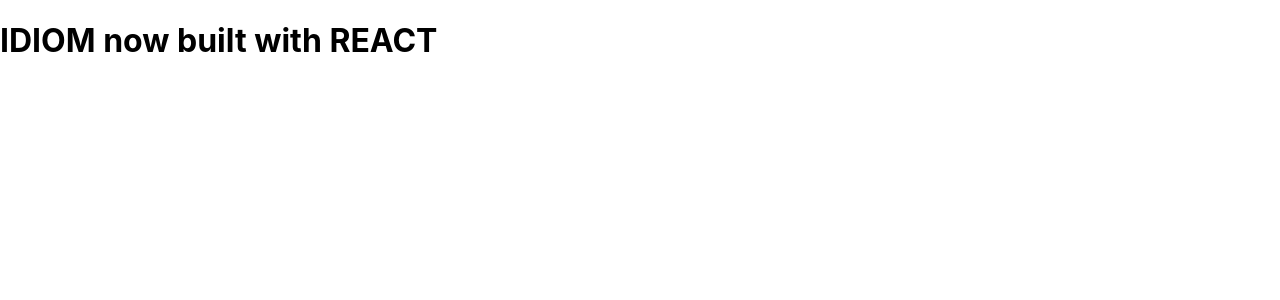
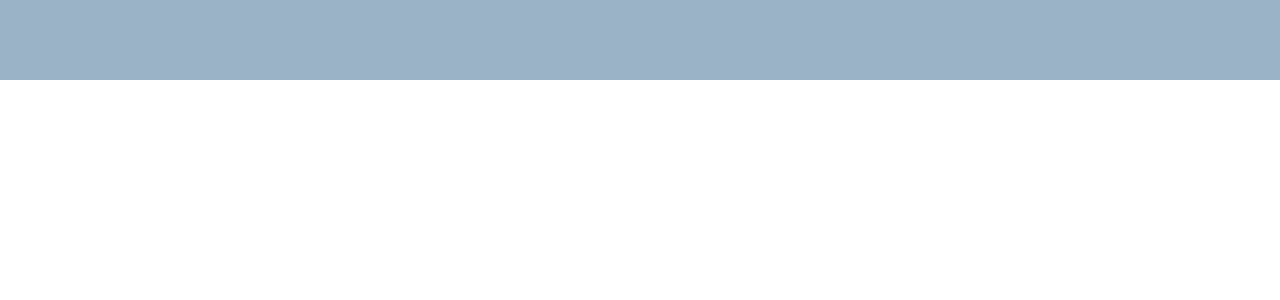
Before and after one commit to MattRueter/IDIOM, a React (Create React App) app: page / in a window 1280 px wide. Shown: the top 300 px of the page. Built offline with nearby package versions, Linux system fonts and the light colour scheme.

Commit message:
CREATE Components directory & ADD/IMPLEMENT Navbar component.

```diff
--- a/src/App.js
+++ b/src/App.js
@@ -1,9 +1,9 @@
-
+import Navbar from './Components/Navbar.js';
 
 function App() {
   return (
     <div>
-      <h1>IDIOM now built with REACT</h1>
+      <Navbar />
     </div>
   );
 }
--- /dev/null
+++ b/src/Components/Navbar.js
@@ -0,0 +1,15 @@
+const navbar ={
+	display: "flex",
+	justifyContent: "center",
+	alignItems: "center",
+	backgroundColor: "#8ca8bfde",
+	height: "80px"
+}
+
+export default function Navbar (){
+	return (
+		<nav style={navbar}>
+
+		</nav>
+	)
+}
```
